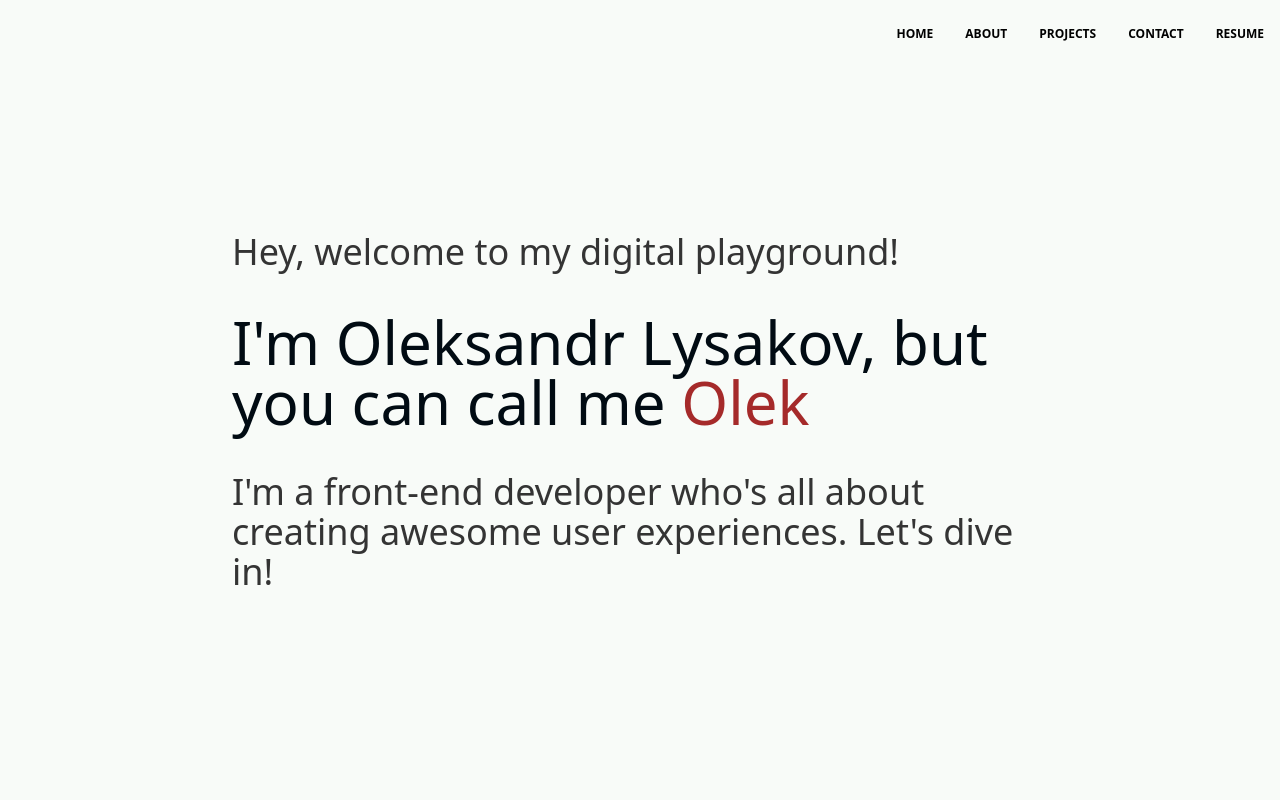
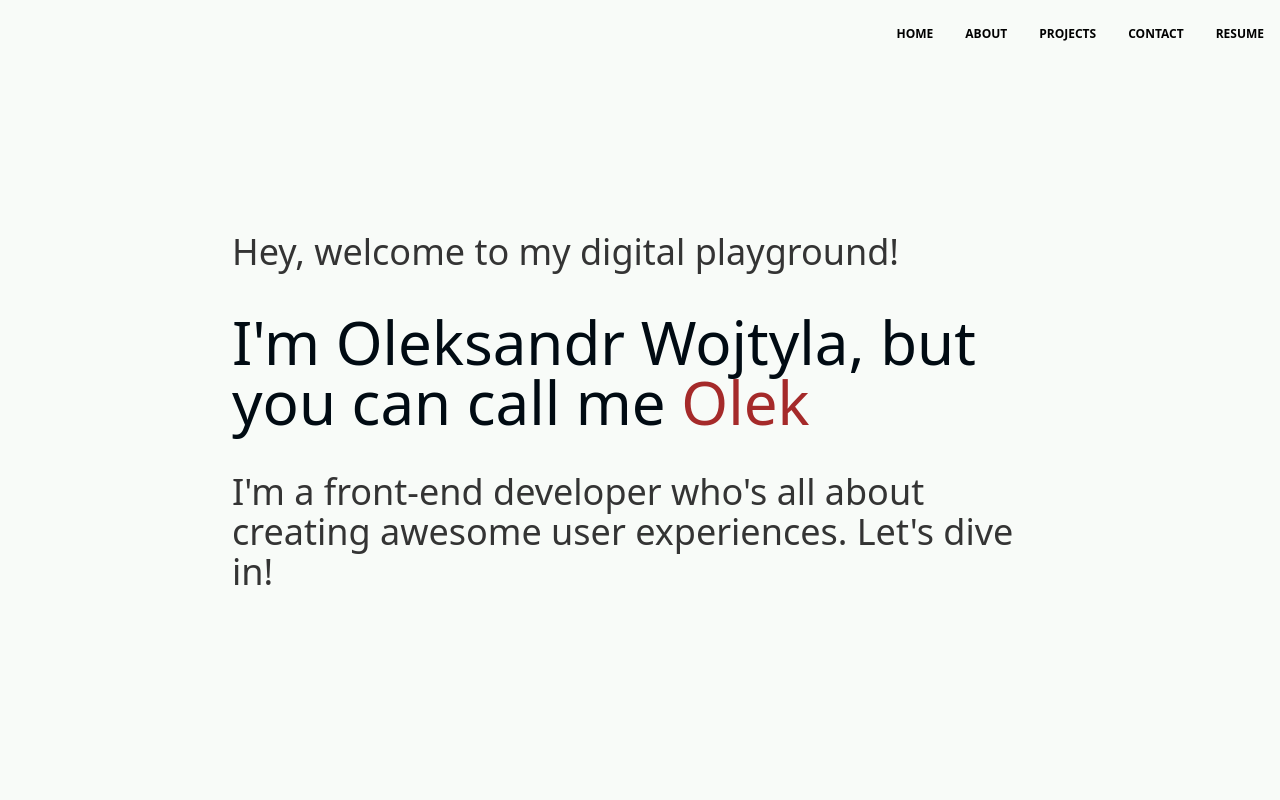
Before and after one commit to pologora/portfolio, a Next.js app: page / in a window 1280 px wide. Shown: the top 800 px of the page. Built offline with nearby package versions, Linux system fonts and the light colour scheme.

Commit message:
Change second name

```diff
--- a/src/components/HomePage/HomePage.jsx
+++ b/src/components/HomePage/HomePage.jsx
@@ -4,7 +4,7 @@ function HomePage() {
       <div className="container home z-[-10] relative h-full">
         <h2 className="text-text_secondary">Hey, welcome to my digital playground!</h2>
         <h1 className="my-10 text-text_main">
-          I&apos;m Oleksandr Lysakov, but you can call me
+          I&apos;m Oleksandr Wojtyla, but you can call me
           {' '}
           <span className="text-home">Olek</span>
         </h1>
--- a/src/data/menu.js
+++ b/src/data/menu.js
@@ -22,7 +22,7 @@ export default [
   {
     type: 'type5',
     title: 'resume',
-    url: '/OleksandrLysakovCV.pdf',
-    download: 'OleksandrLysakovCV.pdf',
+    url: '/OleksandrWojtylaCV.pdf',
+    download: 'OleksandrWojtylaCV.pdf',
   },
 ];
```
Also changed, not shown: 2 other files (tests, documents, lock files or other folders).
